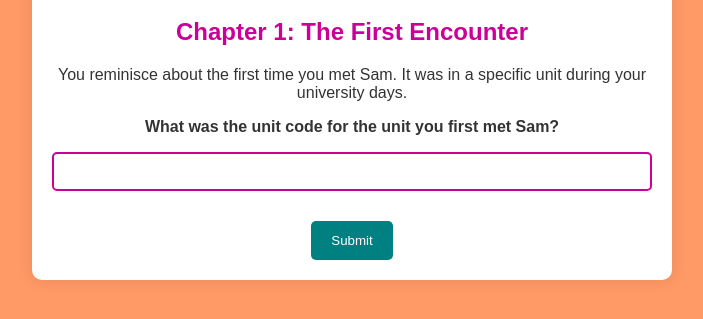
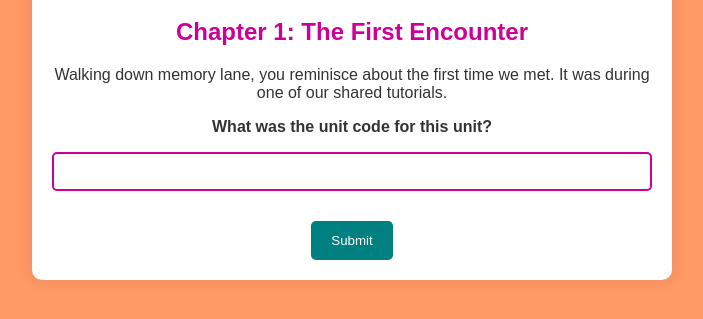
Before and after one commit to primary-github/quinnsbirthday, a plain HTML site: page index.html in a window 1280 px wide. Both pictures are taken after a click on the button "Begin". Shown: the part 301-620 px from the top of the page, without its empty margins (288-991 px from the left). Drawn offline with Linux system fonts and the light colour scheme.

Commit message:
Update index.html

```diff
--- a/index.html
+++ b/index.html
@@ -130,8 +130,8 @@
 
         <div id="chapter1" class="chapter">
             <h2>Chapter 1: The First Encounter</h2>
-            <p>You reminisce about the first time you met Sam. It was in a specific unit during your university days.</p>
-            <p><strong>What was the unit code for the unit you first met Sam?</strong></p>
+            <p>Walking down memory lane, you reminisce about the first time we met. It was during one of our shared tutorials.</p>
+            <p><strong>What was the unit code for this unit?</strong></p>
             <input type="text" id="chapter1-input" />
             <button onclick="checkAnswer('chapter1-input', 'chapter2', 'PSYC2000')">Submit</button>
             <p id="chapter1-success" class="feedback">Correct! Moving to the next chapter...</p>
@@ -140,7 +140,7 @@
 
         <div id="chapter2" class="chapter">
             <h2>Chapter 2: The New Activity</h2>
-            <p>After recalling your university days, you think about your current hobbies. You've recently taken up a new physical activity that has quickly become a passion.</p>
+            <p>You've recently taken up a new physical activity, quickly advancing through its difficulty levels</p>
             <p><strong>What is this activity?</strong></p>
             <input type="text" id="chapter2-input" />
             <button onclick="checkAnswer('chapter2-input', 'chapter3', 'Bouldering')">Submit</button>
```
